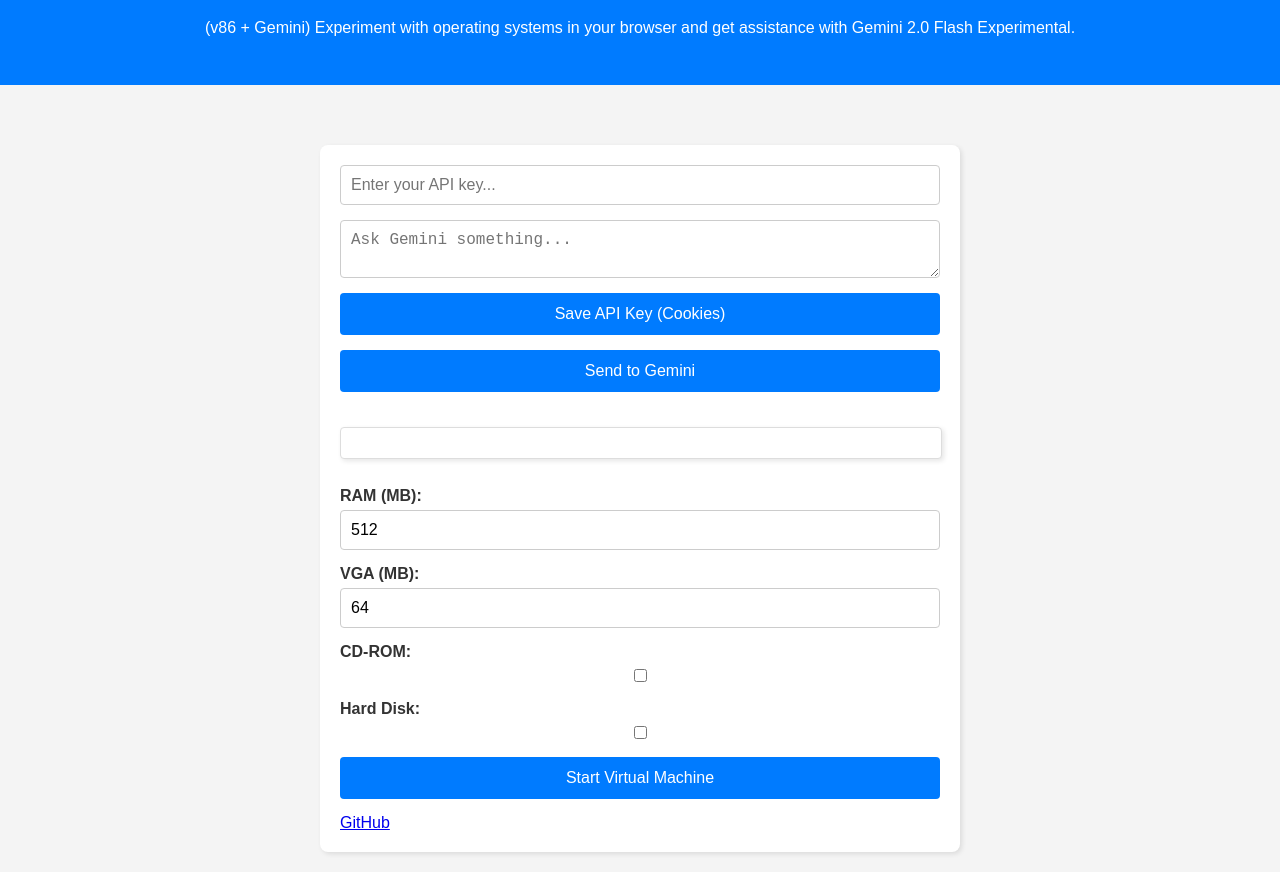
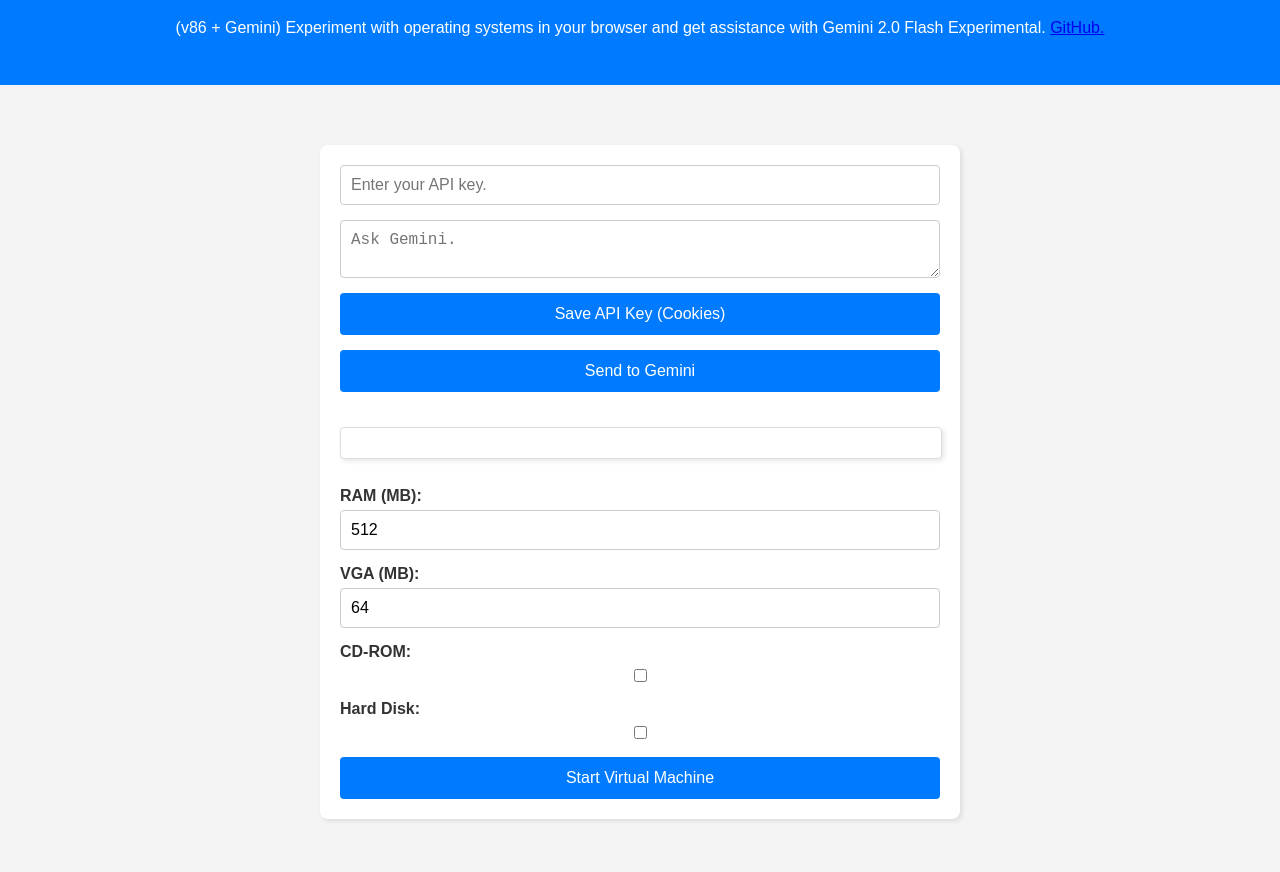
Before and after one commit to olivia1246/gemini-v86, a plain HTML site: page index.html in a window 1280 px wide. Shown: the part 93-965 px from the top of the page. After the commit the page ends 932 px from the top, so only its background shows below. Drawn offline with nearby package versions, Linux system fonts and the light colour scheme; a script that the page names is missing.

Commit message:
Update index.html

```diff
--- a/index.html
+++ b/index.html
@@ -119,7 +119,7 @@
   <body>
     <header class="header">
       <h1>Gemini 2.0 Flash Experimental + v86</h1>
-      <p>(v86 + Gemini) Experiment with operating systems in your browser and get assistance with Gemini 2.0 Flash Experimental.</p>
+      <p>(v86 + Gemini) Experiment with operating systems in your browser and get assistance with Gemini 2.0 Flash Experimental. <a href="https://github.com/olivia1246/gemini-v86/">GitHub.</a></p>
     </header>
     <main class="main">
       <div id="screen_container" class="screen-container">
@@ -127,8 +127,8 @@
         <canvas style="display: none"></canvas>
       </div>
       <div id="controls" class="controls">
-        <input id="api_key" type="text" placeholder="Enter your API key...">
-        <textarea id="prompt" placeholder="Ask Gemini something..."></textarea>
+        <input id="api_key" type="text" placeholder="Enter your API key.">
+        <textarea id="prompt" placeholder="Ask Gemini."></textarea>
         <button id="save_api_key" onclick="saveApiKey()">Save API Key (Cookies)</button>
         <button id="send_to_gemini">Send to Gemini</button>
         <pre id="response" class="response"></pre>
@@ -157,7 +157,6 @@
           <input id="harddisk_url" type="text" placeholder="Enter Hard Disk URL">
         </div>
         <button id="start_vm" onclick="loadWasm()">Start Virtual Machine</button>
-        <a href="https://github.com/olivia1246/gemini-v86/">GitHub</a>
       </div>
     </main>
     <script>
```
